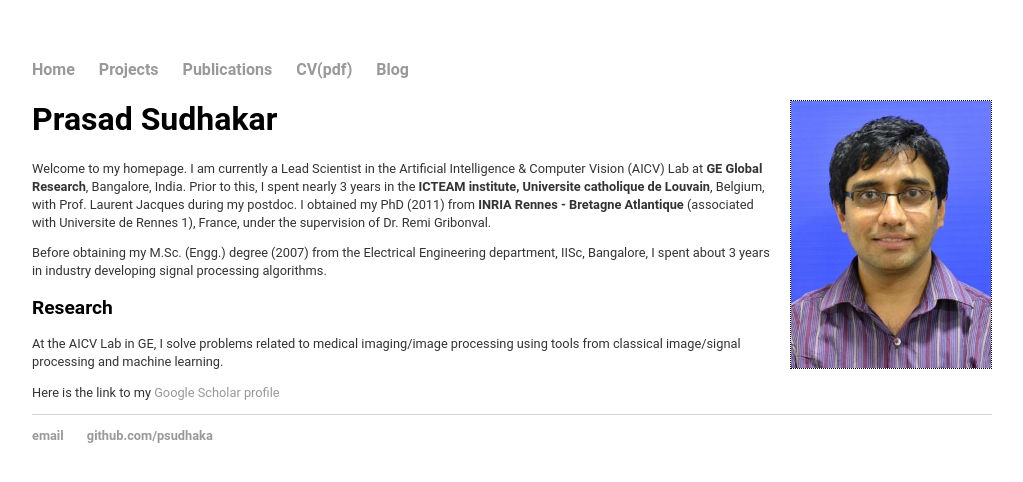
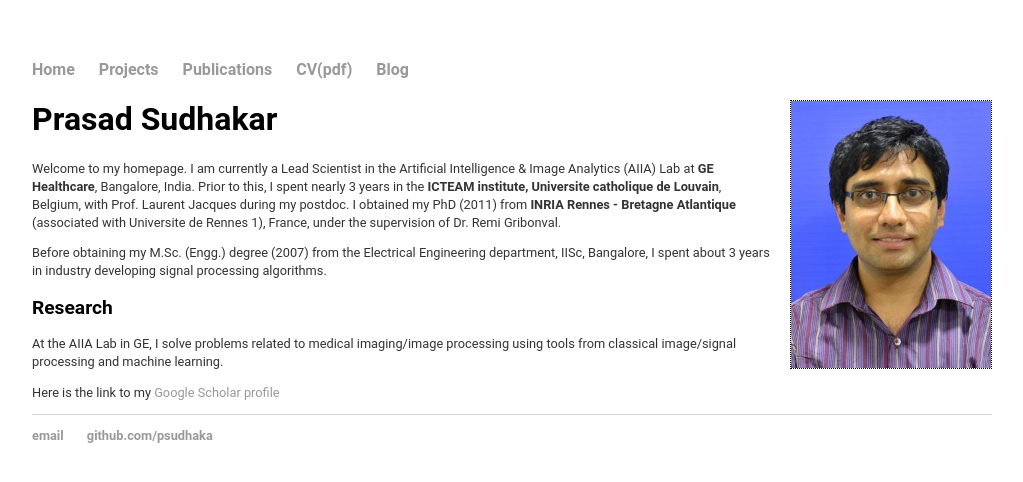
Before and after one commit to psudhaka/psudhaka.github.io, a Jekyll site: the page built from index.html, in a window 1280 px wide. Shown: the top 482 px of the page, without its empty margins (128-1151 px from the left). Built offline with Jekyll 4.4.1, drawn with Linux system fonts in a browser that asks for light colours.

Commit message:
Updated index.html

```diff
--- a/index.html
+++ b/index.html
@@ -21,7 +21,7 @@ img {
 	<h1>Prasad Sudhakar</h1>
 	<p>
 		<!--<img src="PS.jpg" alt="PS" width="300" height="400">-->
-		Welcome to my homepage. I am currently a Lead Scientist in the Artificial Intelligence & Computer Vision (AICV) Lab at <b>GE Global Research</b>, Bangalore, India. Prior to this, I spent
+		Welcome to my homepage. I am currently a Lead Scientist in the Artificial Intelligence & Image Analytics (AIIA) Lab at <b>GE Healthcare</b>, Bangalore, India. Prior to this, I spent
 	nearly 3 years in the <b>ICTEAM institute, Universite catholique de Louvain</b>, Belgium, with Prof. Laurent Jacques during my postdoc. I obtained my PhD (2011) from
 	<b>INRIA Rennes - Bretagne Atlantique</b> (associated with Universite de Rennes 1), France,
 	under the supervision of Dr. Remi Gribonval. </p>
@@ -34,7 +34,7 @@ img {
 	</p>
 
 	<h2>Research</h2>
-  	<p>At the AICV Lab in GE, I solve problems related to medical imaging/image processing using tools from classical image/signal processing
+  	<p>At the AIIA Lab in GE, I solve problems related to medical imaging/image processing using tools from classical image/signal processing
   	and machine learning. </p>
 
     <p>Here is the link to my <a target="_blank" href="https://scholar.google.co.in/citations?user=HEyAlnwAAAAJ">Google Scholar profile</a></p>
```
